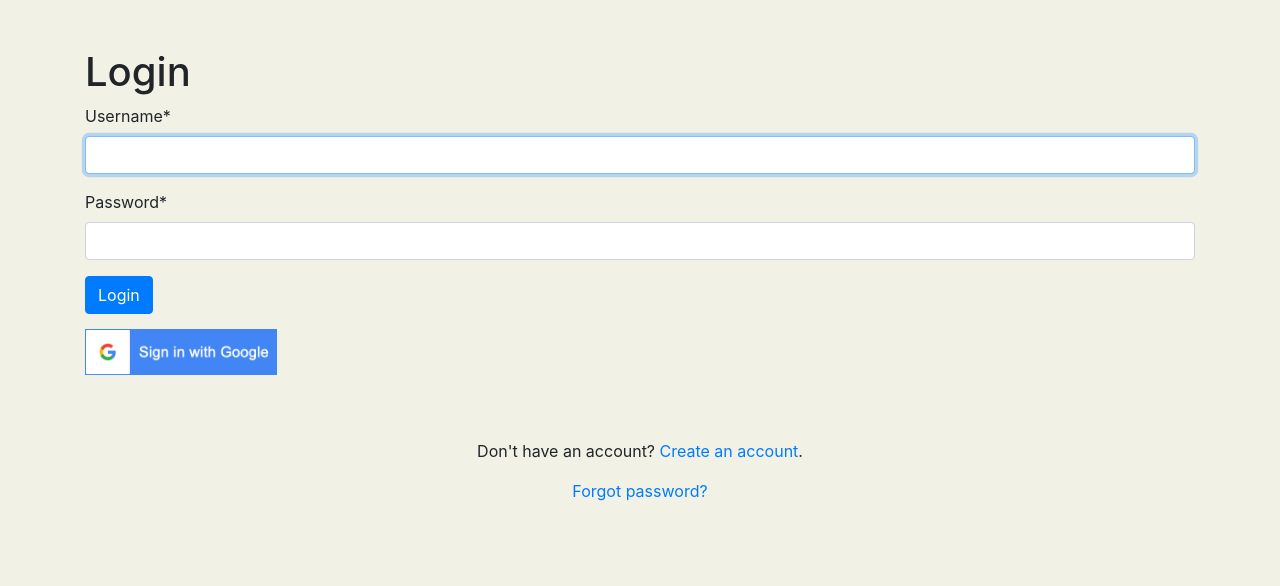
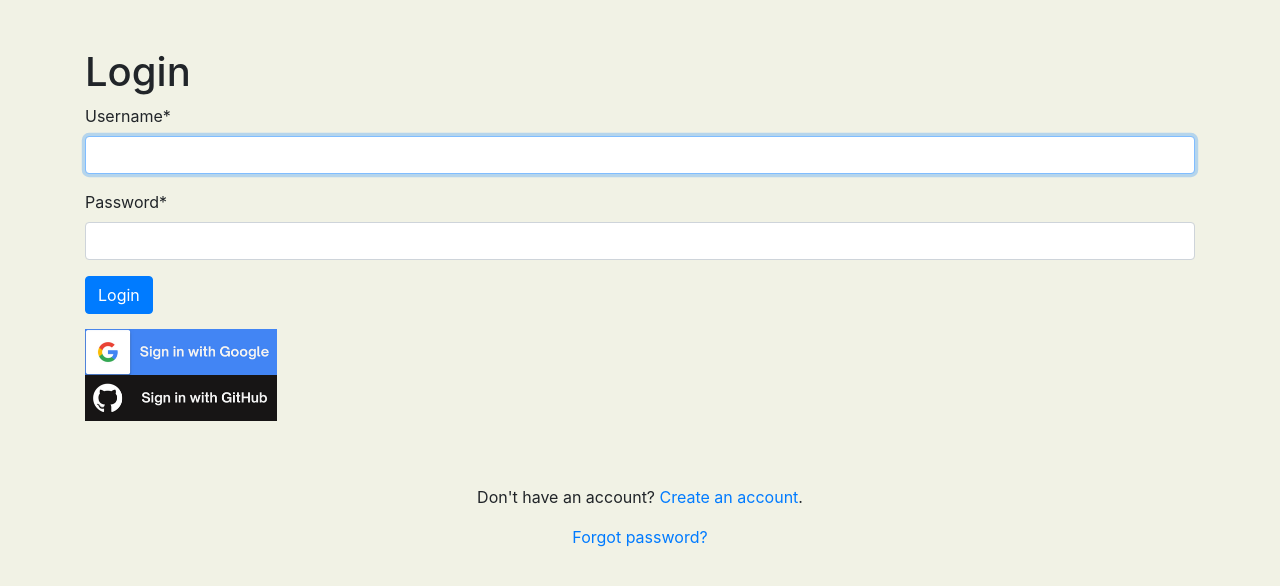
Before and after one commit to Mason130/django-site, a Django app: page /login/ in a window 1280 px wide. Shown: the top 586 px of the page. Run offline with Django 4.2, Linux system fonts and the light colour scheme; some libraries are stand-ins or nearby versions.

Commit message:
create github sign in

```diff
--- a/home/templates/home/login.html
+++ b/home/templates/home/login.html
@@ -27,6 +27,10 @@
         <div class=" signin text-left">
             <a href="{% provider_login_url 'google' %}" class="text-dark"><img src="{% static "home/images/google.png" %}" style="width:12rem; height:auto" alt=""></a>
         </div>
+        <!-- Github sign in -->
+        <div class=" signin text-left">
+            <a href="{% provider_login_url 'github' %}" class="text-dark"><img src="{% static "home/images/github.png" %}" style="width:12rem; height:auto" alt=""></a>
+        </div>
     </form>
     <br>
     <br>
--- a/mysite/settings.py
+++ b/mysite/settings.py
@@ -47,6 +47,7 @@ INSTALLED_APPS = [
     'allauth.account',
     'allauth.socialaccount',
     'allauth.socialaccount.providers.google',
+    'allauth.socialaccount.providers.github',
 ]
 
 CRISPY_TEMPLATE_PACK = 'bootstrap4'
```
Also changed, not shown: home/static/home/images/github.png (added), home/static/home/images/google.png, static/home/images/github.png (added), static/home/images/google.png.
